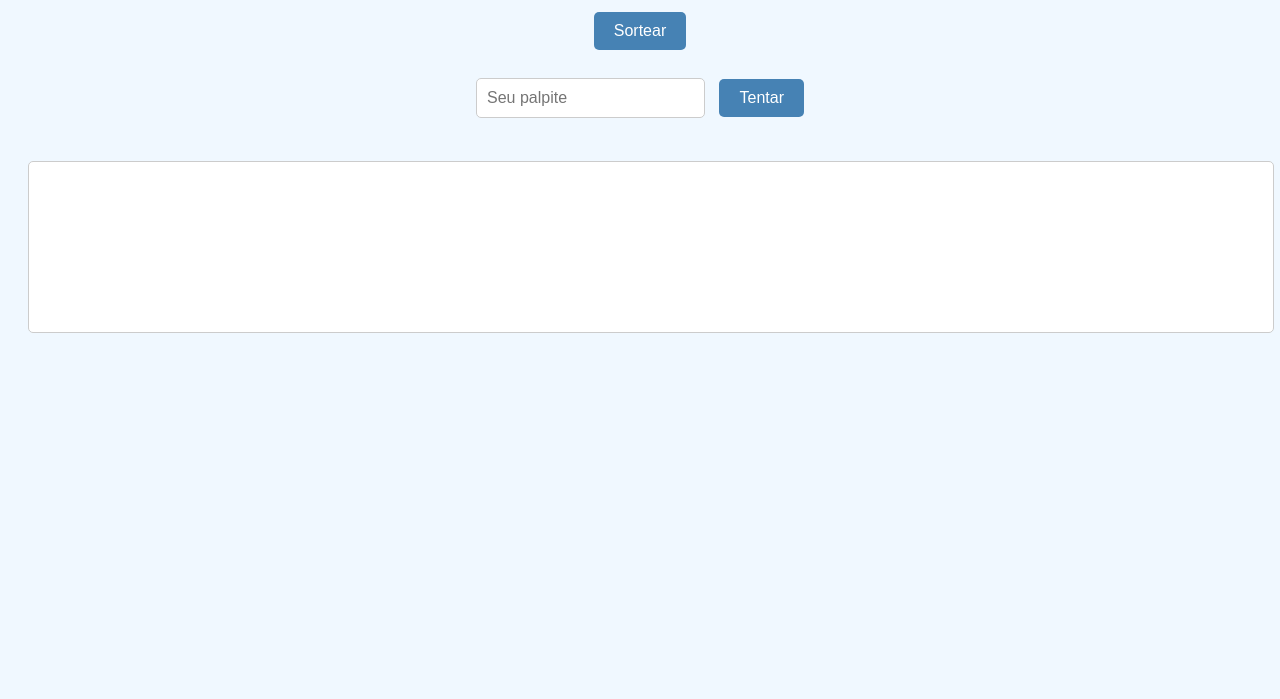
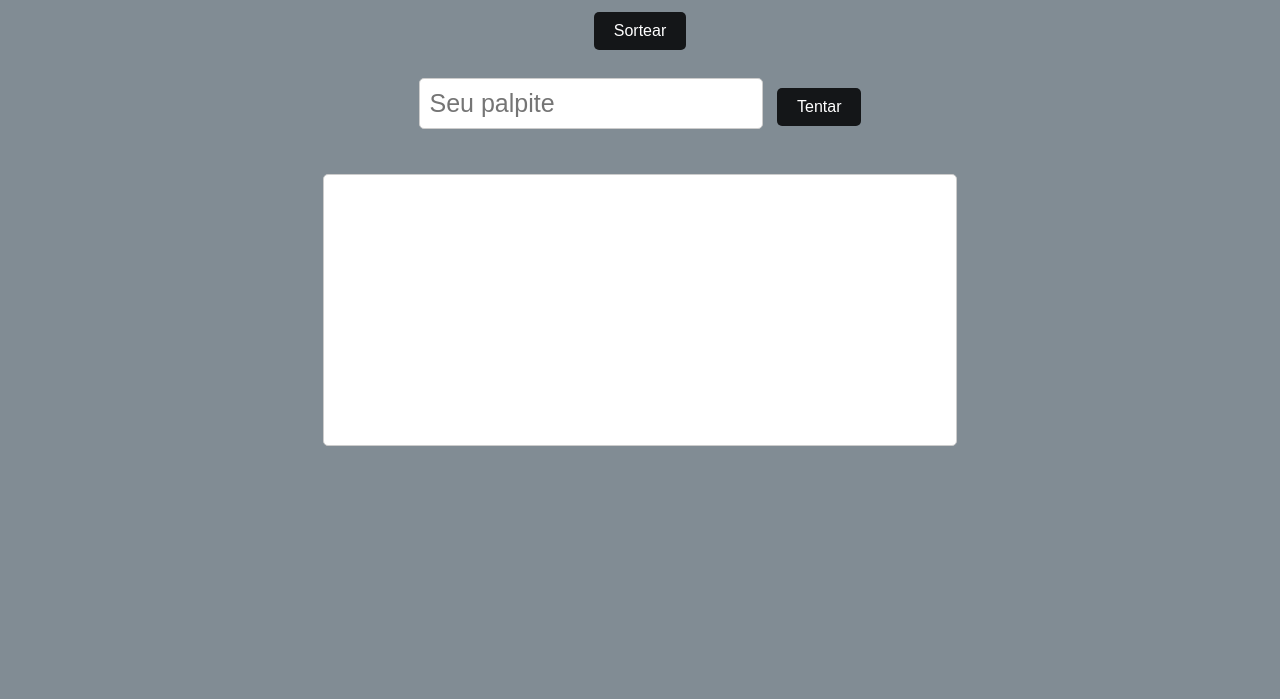
Before and after one commit to psilvajf/Trabalho-java, a plain HTML site: page index.html in a window 1280 px wide. Shown: the part 101-800 px from the top of the page. Drawn offline with Linux system fonts and the light colour scheme.

Commit message:
Update css.css

```diff
--- a/css.css
+++ b/css.css
@@ -1,19 +1,19 @@
 /* Estilo para o corpo da página */
 body {
     font-family: Arial, sans-serif;
-    background-color: #f0f8ff;
+    background-color: #818c94;
     text-align: center;
     padding: 20px;
 }
 
 /* Estilo para o título principal */
 h1 {
-    color: #4682b4;
+    color: #dce0e4;
 }
 
 /* Estilo para os botões */
 button {
-    background-color: #4682b4;
+    background-color: #141618;
     color: white;
     border: none;
     padding: 10px 20px;
@@ -30,7 +30,7 @@ button:hover {
 /* Estilo para o campo de entrada */
 input[type="text"] {
     padding: 10px;
-    font-size: 16px;
+    font-size: 25px;
     border: 1px solid #ccc;
     border-radius: 5px;
     margin: 5px;
@@ -38,16 +38,17 @@ input[type="text"] {
 
 /* Estilo para a mensagem */
 p {
-    font-size: 18px;
-    color: #333;
+    font-size: 20px;
+    color: white;
 }
 
 /* Estilo para o log de palpites */
 textarea {
-    width: 100%;
-    height: 150px;
-    font-size: 16px;
-    border: 1px solid #ccc;
+    color:red;
+    width: 50%;
+    height: 250px;
+    font-size: 20px;
+    border: 1px solid #cccccc;
     border-radius: 5px;
     margin-top: 20px;
     padding: 10px;
```
